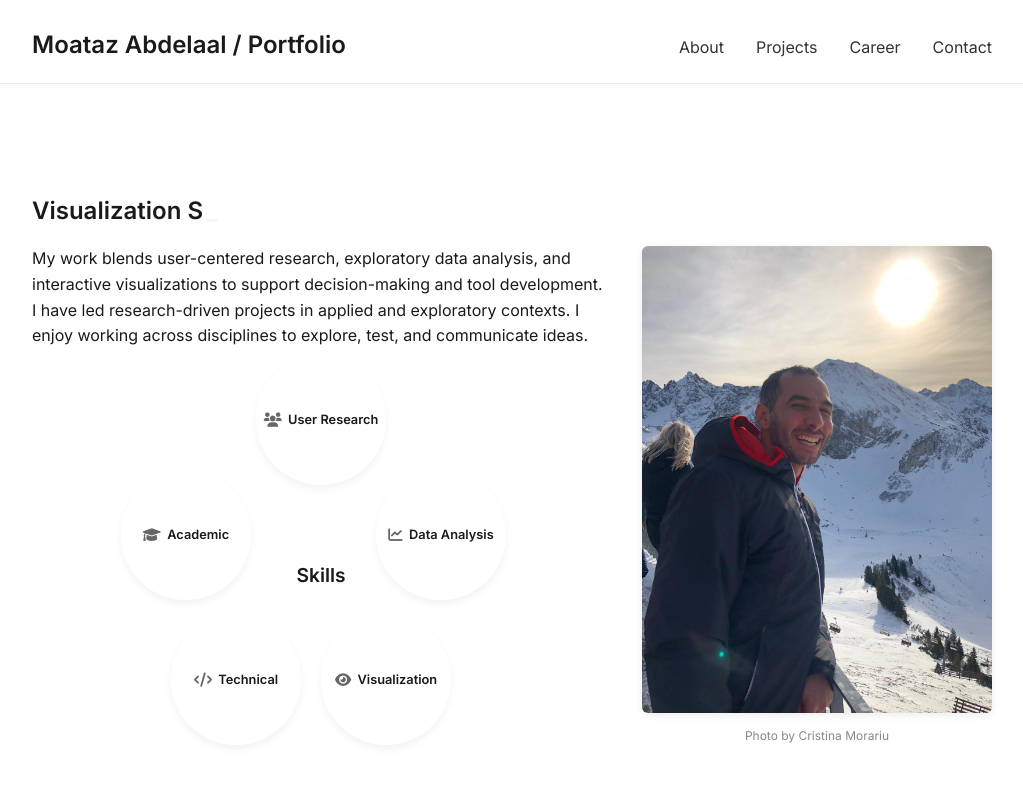
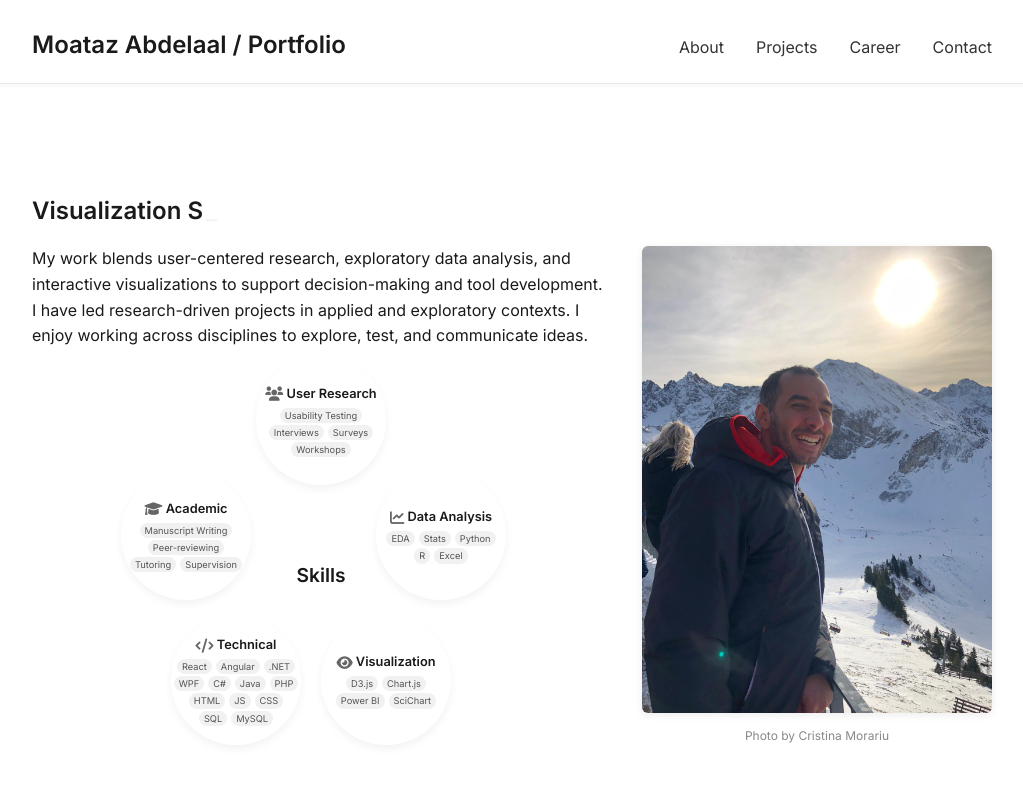
Before and after one commit to mottazabdelfattah/portfolio, a React (Vite) app: page /#/ in a window 1280 px wide. Shown: the top 800 px of the page, without its empty margins (128-1151 px from the left). Built offline with nearby package versions, Linux system fonts and the light colour scheme.

Commit message:
add tag style to the keywords

```diff
--- a/src/components/SkillsRadial.css
+++ b/src/components/SkillsRadial.css
@@ -1,8 +1,8 @@
 .skills-radial {
   position: relative;
   width: 100%;
-  max-width: 700px;  /* was 800px */
-  height: 420px;     /* was 500px */
+  max-width: 700px; /* was 800px */
+  height: 420px; /* was 500px */
   margin: 0 auto 3rem;
   margin-top: 1rem;
 }
@@ -12,7 +12,7 @@
   top: 50%;
   left: 50%;
   transform: translate(-50%, -50%);
-  font-size: 1.2rem;  /* slightly smaller */
+  font-size: 1.2rem; /* slightly smaller */
   font-weight: 700;
   z-index: 2;
   animation: none;
@@ -30,7 +30,7 @@
   justify-content: center;
   /* align-items: center; */
   position: absolute;
-  width: 130px;       /* reduced size */
+  width: 130px; /* reduced size */
   height: 130px;
   border-radius: 50%;
   box-shadow: 0 4px 8px rgba(0, 0, 0, 0.05);
@@ -42,14 +42,14 @@
   cursor: pointer;
 }
 
-.bubble:hover ul,
-.skills-radial.show-all .bubble ul {
-  opacity: 1;
-  max-height: 500px;
-
+.bubble:hover,
+.skills-radial.show-all .bubble {
+  transform: translate(-50%, -50%) scale(1.06);
+  box-shadow: 0 6px 14px rgba(0, 0, 0, 0.1);
 }
 
-.bubble:hover i,.skills-radial.show-all .bubble i{
+.bubble:hover i,
+.skills-radial.show-all .bubble i {
   animation: bounceIcon 0.6s ease;
 }
 
@@ -64,7 +64,7 @@
 }
 
 .bubble-title i {
-  margin-right: 0.4rem;
+  margin-right: 0.2rem;
   color: #666;
   font-size: 0.9rem;
   vertical-align: middle;
@@ -76,15 +76,9 @@
   font-size: 0.68rem;
   line-height: 1.2;
   color: #555;
-  opacity: 0;
-  max-height: 0;
-  overflow: hidden;
-  transition: opacity 0.4s ease, max-height 0.4s ease;
-}
-
-.bubble.revealed ul {
-  opacity: 1;
-  max-height: 500px; /* enough height for all items */
+  flex-wrap: wrap;
+  justify-content: center;
+  display: flex;
 }
 
 .bubble li {
@@ -93,23 +87,50 @@
   margin: 1px 2px;
 }
 
-
-
+.bubble li span{
+  display: inline-block;
+  background: #f1f1f1;
+  border-radius: 10px;
+  padding: 2px 5px;
+  /* margin: 2px; */
+  font-size: 0.58rem;
+}
 
 /* Smaller radius positions */
-.user-research   { top: calc(50% - 155px); left: 50%; }
-.data-analysis   { top: calc(50% - 40px);  left: calc(50% + 120px); }
-.visualization   { top: calc(50% + 105px); left: calc(50% + 65px); }
-.technical       { top: calc(50% + 105px); left: calc(50% - 85px); }
-.academic        { top: calc(50% - 40px);  left: calc(50% - 135px); }
-
-
+.user-research {
+  top: calc(50% - 155px);
+  left: 50%;
+}
+.data-analysis {
+  top: calc(50% - 40px);
+  left: calc(50% + 120px);
+}
+.visualization {
+  top: calc(50% + 105px);
+  left: calc(50% + 65px);
+}
+.technical {
+  top: calc(50% + 105px);
+  left: calc(50% - 85px);
+}
+.academic {
+  top: calc(50% - 40px);
+  left: calc(50% - 135px);
+}
 
 @keyframes bounceIcon {
-  0%   { transform: translateY(0); }
-  30%  { transform: translateY(-6px); }
-  60%  { transform: translateY(2px); }
-  100% { transform: translateY(0); }
+  0% {
+    transform: translateY(0);
+  }
+  30% {
+    transform: translateY(-6px);
+  }
+  60% {
+    transform: translateY(2px);
+  }
+  100% {
+    transform: translateY(0);
+  }
 }
 
 /* Mobile fallback remains the same */
@@ -131,7 +152,9 @@
     text-align: left;
   }
 
-  .radial-title:hover {
+
+  .bubble:hover,.radial-title:hover,
+  .skills-radial.show-all .bubble {
     transform: none;
     color: inherit;
   }
@@ -145,7 +168,7 @@
     transition: all 0.3s ease;
     text-align: left;
     padding: 1rem;
-    transform: none
+    transform: none;
   }
 
   .bubble-title {
@@ -158,7 +181,12 @@
     font-size: 0.8rem;
     line-height: 1.4;
     list-style-type: disc;
+    opacity: 1; /* Always visible */
+    max-height: none; /* No max-height limit */
+    overflow: visible; /* Fully revealed */
+    justify-content: left;
   }
+
 
   .bubble li {
     margin-bottom: 0.25rem;
--- a/src/components/SkillsRadial.jsx
+++ b/src/components/SkillsRadial.jsx
@@ -21,10 +21,10 @@ function SkillsRadial() {
           <i className="fas fa-users"></i>User Research
         </div>
         <ul>
-          <li>Usability Testing</li>
-          <li>Interviews</li>
-          <li>Surveys</li>
-          <li>Workshops</li>
+          <li><span>Usability Testing</span></li>
+          <li><span>Interviews</span></li>
+          <li><span>Surveys</span></li>
+          <li><span>Workshops</span></li>
         </ul>
       </div>
 
@@ -33,11 +33,11 @@ function SkillsRadial() {
           <i className="fas fa-chart-line"></i>Data Analysis
         </div>
         <ul>
-          <li>EDA</li>
-          <li>Stats</li>
-          <li>Python</li>
-          <li>R</li>
-          <li>Excel</li>
+          <li><span>EDA</span></li>
+          <li><span>Stats</span></li>
+          <li><span>Python</span></li>
+          <li><span>R</span></li>
+          <li><span>Excel</span></li>
         </ul>
       </div>
 
@@ -46,10 +46,10 @@ function SkillsRadial() {
           <i className="fas fa-eye"></i>Visualization
         </div>
         <ul>
-          <li>D3.js</li>
-          <li>Chart.js</li>
-          <li>Power BI</li>
-          <li>SciChart</li>
+          <li><span>D3.js</span></li>
+          <li><span>Chart.js</span></li>
+          <li><span>Power BI</span></li>
+          <li><span>SciChart</span></li>
         </ul>
       </div>
 
@@ -58,18 +58,18 @@ function SkillsRadial() {
           <i className="fas fa-code"></i>Technical
         </div>
         <ul>
-          <li>React</li>
-          <li>Angular</li>
-          <li>.NET</li>
-          <li>WPF</li>
-          <li>C#</li>
-          <li>Java</li>
-          <li>PHP</li>
-          <li>HTML</li>
-          <li>JS</li>
-          <li>CSS</li>
-          <li>SQL</li>
-          <li>MySQL</li>
+          <li><span>React</span></li>
+          <li><span>Angular</span></li>
+          <li><span>.NET</span></li>
+          <li><span>WPF</span></li>
+          <li><span>C#</span></li>
+          <li><span>Java</span></li>
+          <li><span>PHP</span></li>
+          <li><span>HTML</span></li>
+          <li><span>JS</span></li>
+          <li><span>CSS</span></li>
+          <li><span>SQL</span></li>
+          <li><span>MySQL</span></li>
         </ul>
       </div>
 
@@ -78,10 +78,10 @@ function SkillsRadial() {
           <i className="fas fa-graduation-cap"></i>Academic
         </div>
         <ul>
-          <li>Manuscript-writing</li>
-          <li>Peer-reviewing</li>
-          <li>Tutoring</li>
-          <li>Supervision</li>
+          <li><span>Manuscript Writing</span></li>
+          <li><span>Peer-reviewing</span></li>
+          <li><span>Tutoring</span></li>
+          <li><span>Supervision</span></li>
         </ul>
       </div>
     </div>
```
